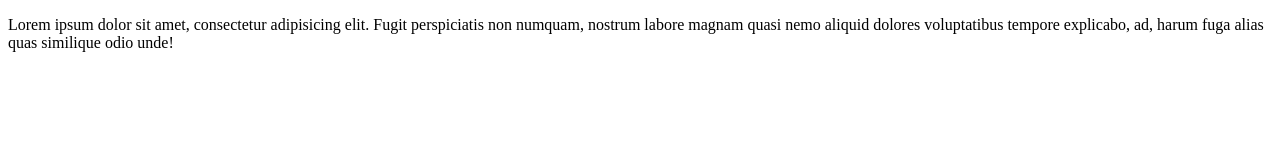
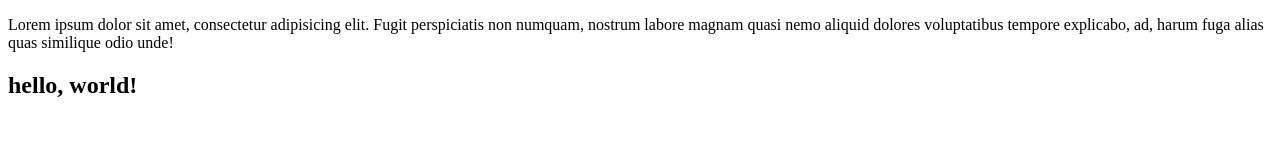
Before and after one commit to VladPetr56/vladpetr56.github.io, a plain HTML site: page index.html in a window 1280 px wide. Drawn offline with Linux system fonts and the light colour scheme.

Commit message:
added h2 hello, world!

```diff
--- a/index.html
+++ b/index.html
@@ -8,5 +8,8 @@
 	<p>
 		Lorem ipsum dolor sit amet, consectetur adipisicing elit. Fugit perspiciatis non numquam, nostrum labore magnam quasi nemo aliquid dolores voluptatibus tempore explicabo, ad, harum fuga alias quas similique odio unde!
 	</p>
+	<h2>
+		hello, world!
+	</h2>
 </body>
 </html>
```
